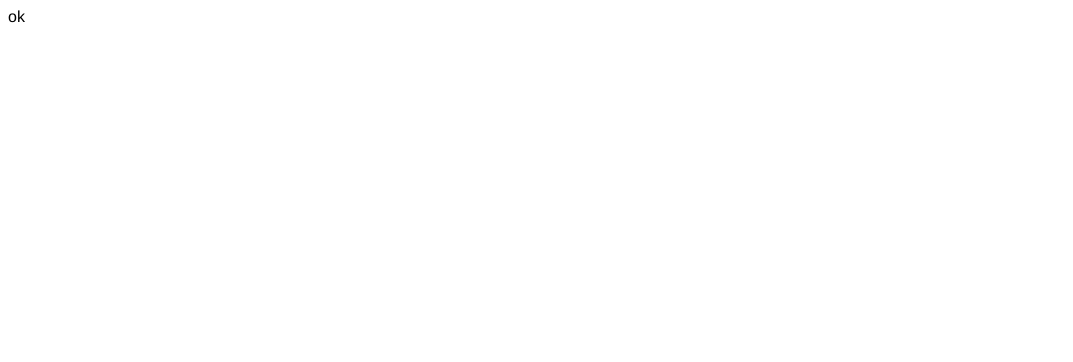
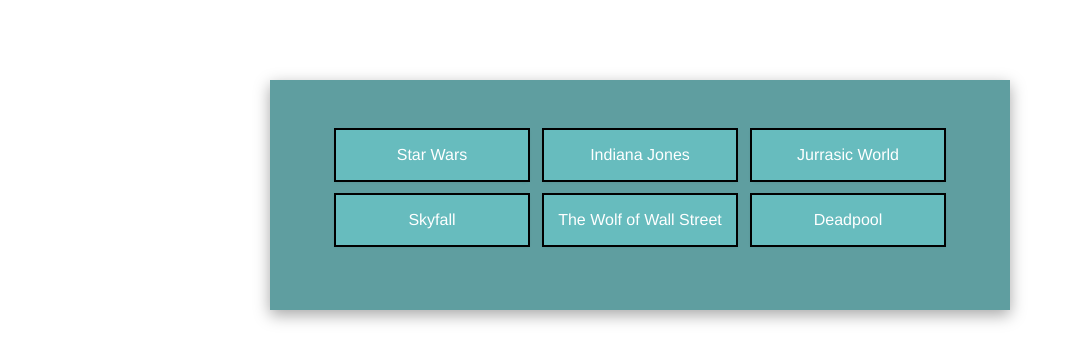
Before and after one commit to mlodyFrontendowiec/randomElementsTable, a Vue app: page / in a window 1280 px wide. Shown: the top 362 px of the page, without its empty margins (0-1073 px from the left). Built offline with nearby package versions, Linux system fonts and the light colour scheme.

Commit message:
Create Container and MovieItem component

```diff
--- a/src/App.vue
+++ b/src/App.vue
@@ -1,9 +1,12 @@
-<template>ok</template>
+<template><Container :movies="movies" /></template>
 
 <script>
+import Container from "./components/Container/Container.vue";
 export default {
   name: "App",
-
+  components: {
+    Container,
+  },
   data() {
     return {
       movies: [
@@ -25,6 +28,10 @@
 </script>
 
 <style>
+body {
+  margin: 0;
+  padding: 0;
+}
 #app {
   font-family: Avenir, Helvetica, Arial, sans-serif;
 }
--- /dev/null
+++ b/src/components/Container/Container.vue
@@ -0,0 +1,29 @@
+<template>
+  <section>
+    <MovieItem v-for="movie in movies" :movie="movie" :key="movie.id" />
+  </section>
+</template>
+
+<script>
+import MovieItem from "../MovieItem/MovieItem.vue";
+export default {
+  name: "Container",
+  components: {
+    MovieItem,
+  },
+  props: { movies: Array },
+};
+</script>
+
+<style scoped>
+section {
+  display: flex;
+  flex-wrap: wrap;
+  justify-content: space-evenly;
+  background-color: cadetblue;
+  box-shadow: rgba(0, 0, 0, 0.35) 0px 5px 15px;
+  width: 50vw;
+  margin: 10vh auto;
+  padding: 50px;
+}
+</style>
--- /dev/null
+++ b/src/components/MovieItem/MovieItem.vue
@@ -0,0 +1,27 @@
+<template>
+  <div>
+    <p>{{ movie.title }}</p>
+  </div>
+</template>
+
+<script>
+export default {
+  name: "MovieItem",
+  props: {
+    movie: Object,
+  },
+};
+</script>
+
+<style scoped>
+div {
+  width: 30%;
+  margin-bottom: 15px;
+  box-shadow: rgba(0, 0, 0, 0.16) 0px 0.5px 4px, rgb(0, 0, 0) 0px 0px 0px 2px;
+  background-color: rgb(103, 188, 190);
+}
+p {
+  color: white;
+  text-align: center;
+}
+</style>
```
